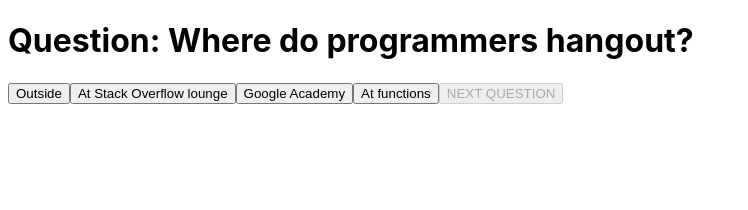
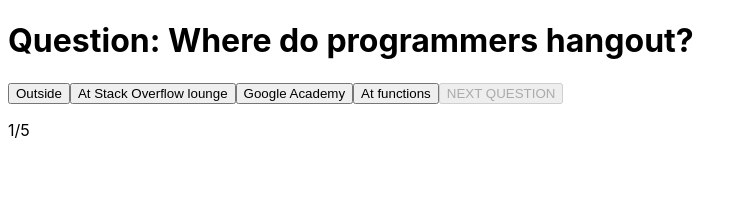
Before and after one commit to Technigo/project-redux-quiz-old, a React (Create React App) app: page / in a window 1280 px wide. Shown: the top 210 px of the page, without its empty margins (0-748 px from the left). Built offline with nearby package versions, Linux system fonts and the light colour scheme.

Commit message:
added progress counter on line 48

```diff
--- a/src/components/CurrentQuestion.js
+++ b/src/components/CurrentQuestion.js
@@ -45,7 +45,7 @@ export const CurrentQuestion = () => {
       disabled={!answer}>
         NEXT QUESTION
         </button>
-
+       <p>{question.id}/5</p>
       </div>
 
    )
```
